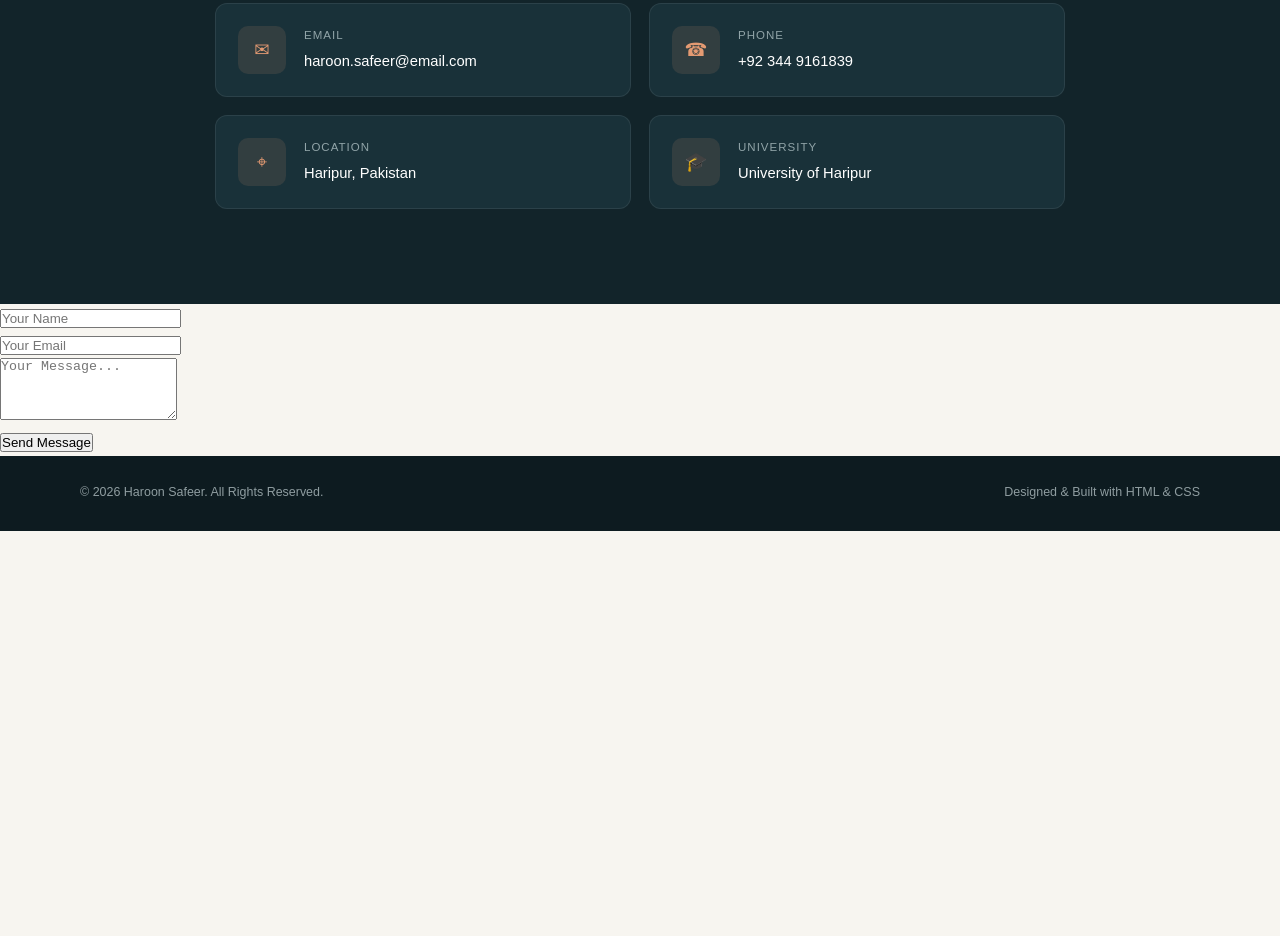
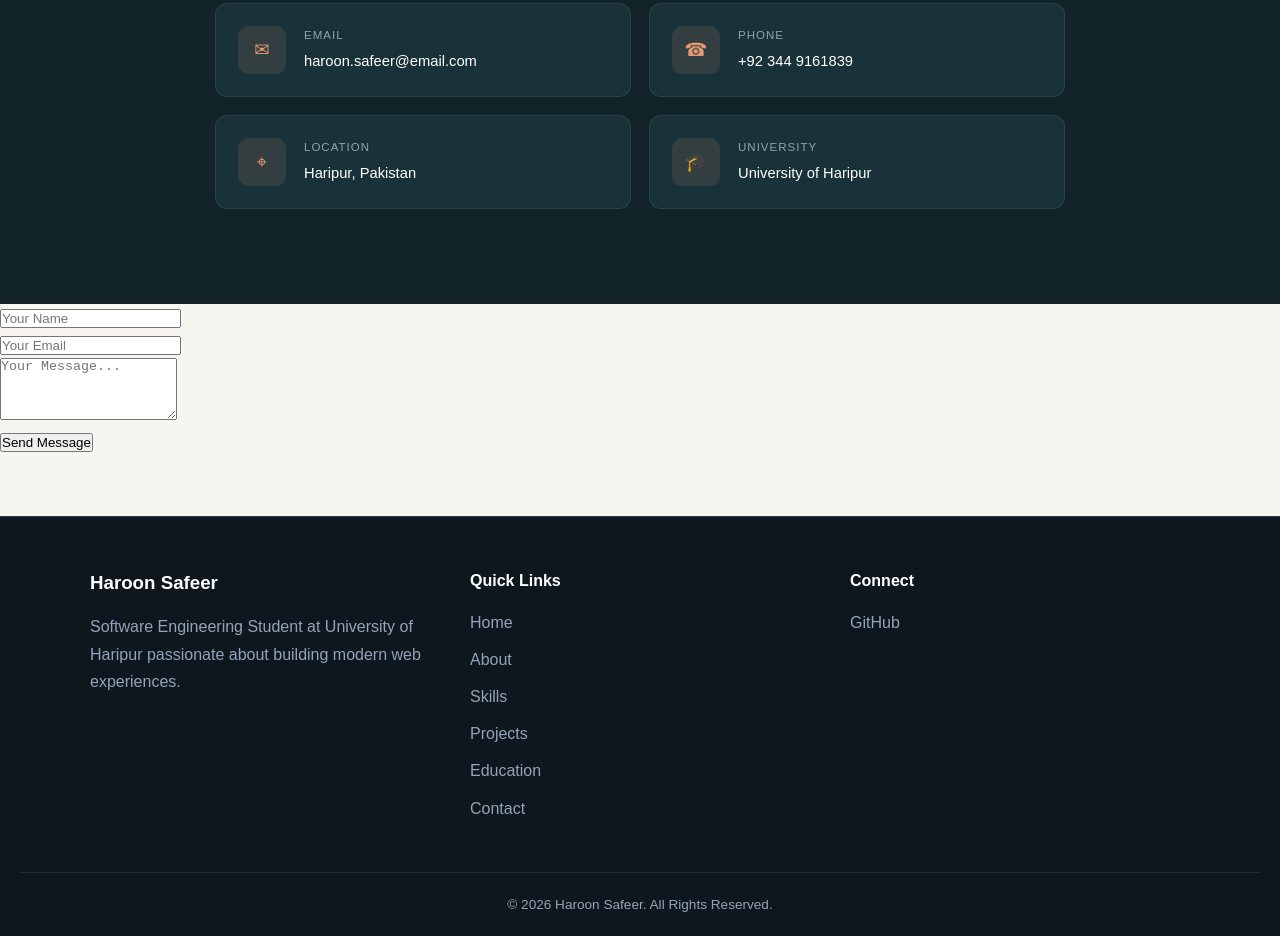
Before and after one commit to haroonsafeer5/Portfolio, a plain HTML site: page index.html in a window 1280 px wide. Shown: the part 3356-4292 px from the top of the page. Before the commit the page ends 3887 px from the top, so only its background shows below. Drawn offline with Linux system fonts and the light colour scheme.

Commit message:
Added mobile hamburger menu and responsive footer

```diff
--- a/index.html
+++ b/index.html
@@ -12,10 +12,8 @@
 
 <body>
 
-    <!-- ================= HEADER ================= -->
-
+   <!-- ==================== HEADER ==================== -->
 <header class="header">
-
     <div class="container nav-container">
 
         <a href="#home" class="logo">
@@ -23,19 +21,24 @@
             <span>Haroon Safeer</span>
         </a>
 
+        <!-- HAMBURGER MENU BUTTON (YAHAN ADD KIYA HAI) -->
+        <input type="checkbox" id="menu-toggle" class="menu-toggle">
+        <label for="menu-toggle" class="hamburger-btn">
+            <span></span>
+            <span></span>
+            <span></span>
+        </label>
+
         <nav class="navbar">
-
             <a href="#home">Home</a>
             <a href="#about">About</a>
             <a href="#skills">Skills</a>
             <a href="#projects">Projects</a>
             <a href="#education">Education</a>
             <a href="#contact">Contact</a>
-
         </nav>
 
     </div>
-
 </header>
 
 
@@ -689,26 +692,39 @@
 </section>
 
 
-    <!-- ================= FOOTER ================= -->
-
-    <footer class="footer">
-
-        <div class="container footer-content">
-
-            <p>
-                © 2026 Haroon Safeer. All Rights Reserved.
-            </p>
-
-
-            <p>
-                Designed & Built with HTML & CSS
-            </p>
-
+    <!-- ==================== FOOTER ==================== -->
+<footer class="site-footer">
+    <div class="footer-container">
+        <!-- Column 1: Brand & Bio -->
+        <div class="footer-col">
+            <h3>Haroon Safeer</h3>
+            <p>Software Engineering Student at University of Haripur passionate about building modern web experiences.</p>
         </div>
 
+        <!-- Column 2: Quick Links -->
+        <div class="footer-col">
+            <h4>Quick Links</h4>
+            <ul>
+                <li><a href="#home">Home</a></li>
+                <li><a href="#about">About</a></li>
+                <li><a href="#skills">Skills</a></li>
+                <li><a href="#projects">Projects</a></li>
+                <li><a href="#education">Education</a></li>
+                <li><a href="#contact">Contact</a></li>
+            </ul>
+        </div>
+
+        <!-- Column 3: Connect / Social -->
+        <div class="footer-col">
+            <h4>Connect</h4>
+            <div class="footer-socials">
+                <a href="https://github.com/haroonsafeer5" target="_blank">GitHub</a>
+            </div>
+        </div>
+    </div>
+
+    <!-- Bottom Copyright -->
+    <div class="footer-bottom">
+        <p>&copy; 2026 Haroon Safeer. All Rights Reserved.</p>
+    </div>
 </footer>
-
-
-</body>
-
-</html>
--- a/style.css
+++ b/style.css
@@ -996,3 +996,105 @@ ul {
     }
 
 }
+/* ==================== HAMBURGER MENU (PURE CSS) ==================== */
+.menu-toggle {
+    display: none !important;
+}
+
+.hamburger-btn {
+    display: none;
+    flex-direction: column;
+    justify-content: space-between;
+    width: 28px;
+    height: 20px;
+    cursor: pointer;
+}
+
+.hamburger-btn span {
+    height: 3px;
+    width: 100%;
+    background-color: #ffffff;
+    border-radius: 3px;
+    transition: all 0.3s ease;
+}
+
+/* Mobile Screens Styling */
+@media (max-width: 768px) {
+    .hamburger-btn {
+        display: flex; /* Hamburger Icon mobile par show hoga */
+    }
+
+    .navbar {
+        display: none;
+        position: absolute;
+        top: 100%;
+        left: 0;
+        width: 100%;
+        background-color: #172a35;
+        flex-direction: column;
+        padding: 20px;
+        gap: 15px;
+        text-align: center;
+        border-bottom: 1px solid #233b49;
+    }
+
+    /* Checkbox Click hone par Menu Open hoga */
+    .menu-toggle:checked ~ .navbar {
+        display: flex;
+    }
+}
+
+
+/* ==================== RESPONSIVE FOOTER ==================== */
+.site-footer {
+    background-color: #0d171d;
+    color: #94a3b8;
+    padding: 50px 20px 20px 20px;
+    border-top: 1px solid #233b49;
+    margin-top: 60px;
+}
+
+.footer-container {
+    max-width: 1100px;
+    margin: 0 auto;
+    display: grid;
+    grid-template-columns: repeat(auto-fit, minmax(250px, 1fr));
+    gap: 40px;
+}
+
+.footer-col h3, .footer-col h4 {
+    color: #ffffff;
+    margin-bottom: 15px;
+}
+
+.footer-col ul {
+    list-style: none;
+    padding: 0;
+}
+
+.footer-col ul li {
+    margin-bottom: 10px;
+}
+
+.footer-col a {
+    color: #94a3b8;
+    text-decoration: none;
+    transition: color 0.2s ease;
+}
+
+.footer-col a:hover {
+    color: #d97757; /* Accent Color */
+}
+
+.footer-socials {
+    display: flex;
+    gap: 15px;
+}
+
+.footer-bottom {
+    text-align: center;
+    margin-top: 40px;
+    padding-top: 20px;
+    border-top: 1px solid #1a2e3b;
+    font-size: 0.85rem;
+}
```
Lines whose indentation alone changed are shown as unchanged.
